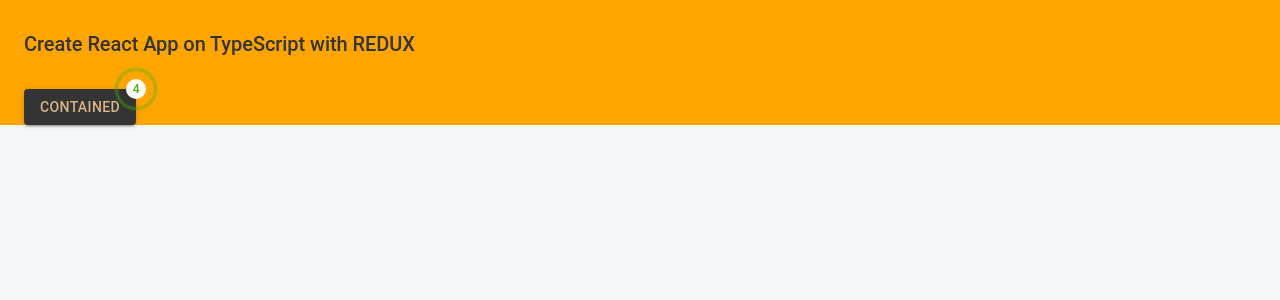
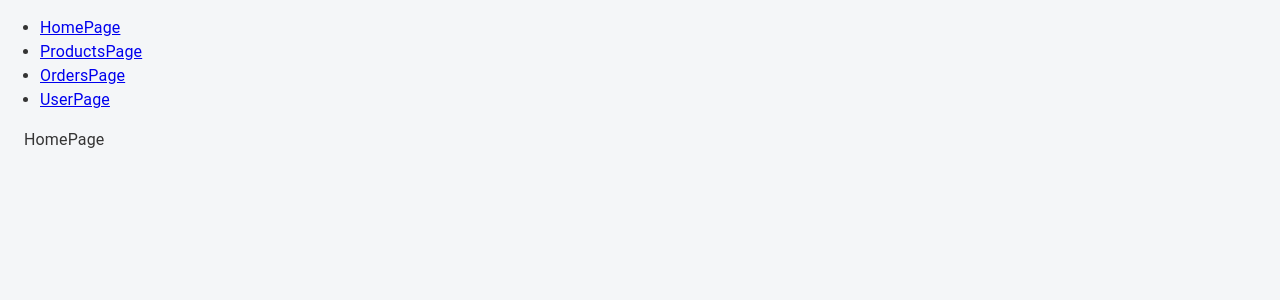
Before and after one commit to 6947dastanbek-lang/burak-react, a React (Create React App) app: page / in a window 1280 px wide. Shown: the top 300 px of the page. Built offline with nearby package versions, Linux system fonts and the light colour scheme.

Commit message:
feat:Develop burak screen based components

```diff
--- a/package.json
+++ b/package.json
@@ -13,6 +13,7 @@
         "react": "^18.2.0",
         "react-dom": "^18.0.0",
         "react-redux": "^7.2.8",
+        "react-router-dom": "^5.1.9",
         "react-scripts": "5.0.0",
         "typescript": "~4.1.5",
         "web-vitals": "^2.1.4"
@@ -22,6 +23,7 @@
         "@types/node": "^17.0.45",
         "@types/react": "^18.2.48",
         "@types/react-dom": "^18.2.18",
+        "@types/react-router-dom": "^5.3.3",
         "tsx": "^4.23.15"
     },
     "resolutions": {
--- a/src/app/App.tsx
+++ b/src/app/App.tsx
@@ -1,25 +1,50 @@
 import React from "react";
+import { Link as RouterLink, Route, Switch } from "react-router-dom";
 import "../css/app.css";
 import { Box, Button, Container, Stack, Typography } from "@mui/material";
 import { RippleBadge } from "./MaterialTheme/styled";
-
+import { HomePage } from "./screens/homePage";
+import { ProductsPage } from "./screens/productsPage";
+import { OrdersPage } from "./screens/ordersPage";
+import { UserPage } from "./screens/userPage";
 function App() {
     return (
-        <Container sx={{ background: "orange" }}>
-            <Stack sx={{ flexDirection: "column" }}>
-                <Box sx={{ my: 4 }}>
-                    <Typography variant="h4" component="h4">
-                        Create React App on TypeScript with REDUX
-                    </Typography>
-                </Box>
+        <div>
+            <nav>
+                <ul>
+                    <li>
+                        <RouterLink to="/">HomePage</RouterLink>
+                    </li>
+                    <li>
+                        <RouterLink to="/products">ProductsPage</RouterLink>
+                    </li>
+                    <li>
+                        <RouterLink to="/orders">OrdersPage</RouterLink>
+                    </li>
+                    <li>
+                        <RouterLink to="/member-page">UserPage</RouterLink>
+                    </li>
+                </ul>
+            </nav>
 
-                <Box>
-                    <RippleBadge badgeContent={4}>
-                        <Button variant="contained">Contained</Button>
-                    </RippleBadge>
-                </Box>
-            </Stack>
-        </Container>
+            <Switch>
+                <Route path="/products">
+                    <ProductsPage />
+                </Route>
+
+                <Route path="/orders">
+                    <OrdersPage />
+                </Route>
+                <Route path="/member-page">
+                    <UserPage />
+                </Route>
+
+                <Route path="/">
+                    <HomePage />
+                </Route>
+            </Switch>
+        </div>
     );
 }
+
 export default App;
--- /dev/null
+++ b/src/app/screens/helpPage/index.tsx
@@ -0,0 +1,5 @@
+import { Container } from "@mui/material";
+
+export function HelpPage() {
+    return <Container>HelpPage</Container>;
+}
--- /dev/null
+++ b/src/app/screens/homePage/index.tsx
@@ -0,0 +1,5 @@
+import { Container } from "@mui/material";
+
+export function HomePage() {
+    return <Container>HomePage</Container>;
+}
--- /dev/null
+++ b/src/app/screens/ordersPage/index.tsx
@@ -0,0 +1,5 @@
+import { Container } from "@mui/material";
+
+export function OrdersPage() {
+    return <Container>OrdersPage</Container>;
+}
--- /dev/null
+++ b/src/app/screens/productsPage/index.tsx
@@ -0,0 +1,5 @@
+import { Container } from "@mui/material";
+
+export function ProductsPage() {
+    return <Container>ProductsPage</Container>;
+}
--- /dev/null
+++ b/src/app/screens/userPage/index.tsx
@@ -0,0 +1,5 @@
+import { Container } from "@mui/material";
+
+export function UserPage() {
+    return <Container>UserPage</Container>;
+}
--- a/src/index.tsx
+++ b/src/index.tsx
@@ -8,19 +8,22 @@
 import { ThemeProvider } from "@mui/material/styles";
 import "./css/index.css";
 import theme from "./app/MaterialTheme";
+import { BrowserRouter } from "react-router-dom";
 
 ReactDOM.render(
     <React.StrictMode>
         <Provider store={store}>
             <ThemeProvider theme={theme}>
                 <CssBaseline />
-                <App />
+
+                <BrowserRouter>
+                    <App />
+                </BrowserRouter>
             </ThemeProvider>
         </Provider>
     </React.StrictMode>,
     document.getElementById("root"),
 );
-
 // If you want to start measuring performance in your app, pass a function
 // to log results (for example: reportWebVitals(console.log))
 // or send to an analytics endpoint. Learn more: https://bit.ly/CRA-vitals
```
Also changed, not shown: tsconfig.json (+7 -7 lines), 1 other file (tests, documents, lock files or other folders).
